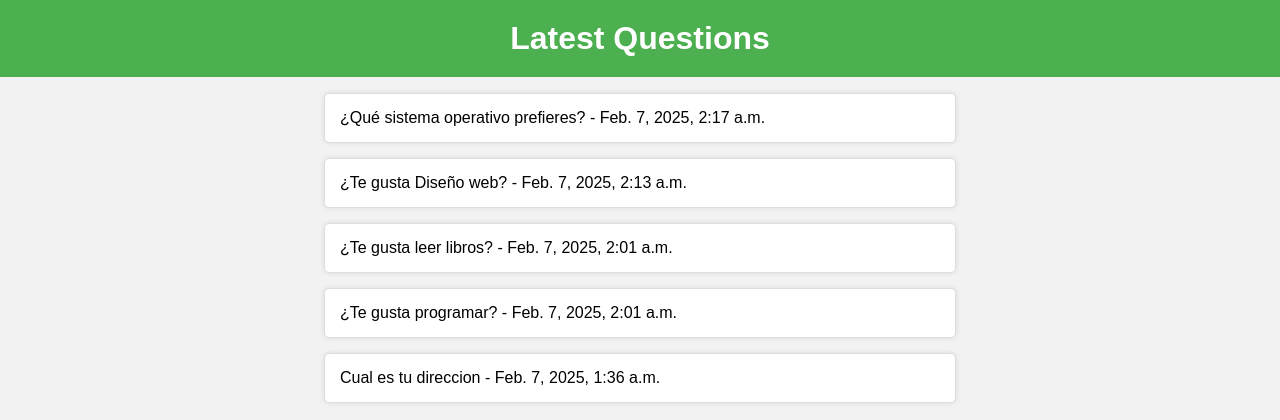
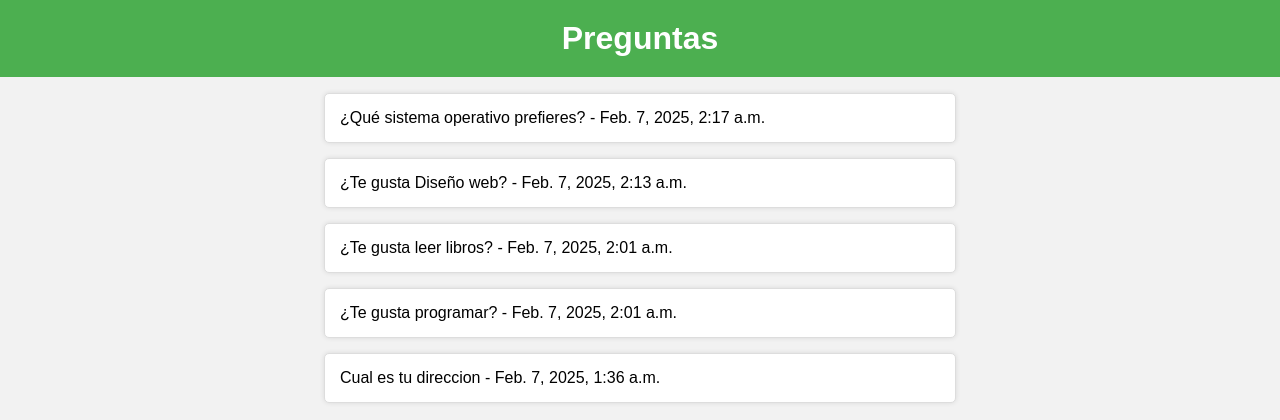
Before and after one commit to Danimart0/Web-II_Martinez_Creus, a Django app: page /polls/ in a window 1280 px wide. Shown: the top 420 px of the page. Run offline with Django 5.2, Linux system fonts and the light colour scheme; data comes from the database, SQL or seed files in the repository.

Commit message:
inicio server
No cambios

```diff
--- a/app-modelo-clase/django-app-modelo/modelo_app/polls/templates/polls/index.html
+++ b/app-modelo-clase/django-app-modelo/modelo_app/polls/templates/polls/index.html
@@ -7,7 +7,7 @@
 </head>
 <body>
     {% if latest_question_list %}
-        <h1>Latest Questions</h1>
+        <h1>Preguntas</h1>
         <ul>
             {% for question in latest_question_list %}
                 <li>{{ question.question_text }} - {{ question.pub_date }}</li>
```
